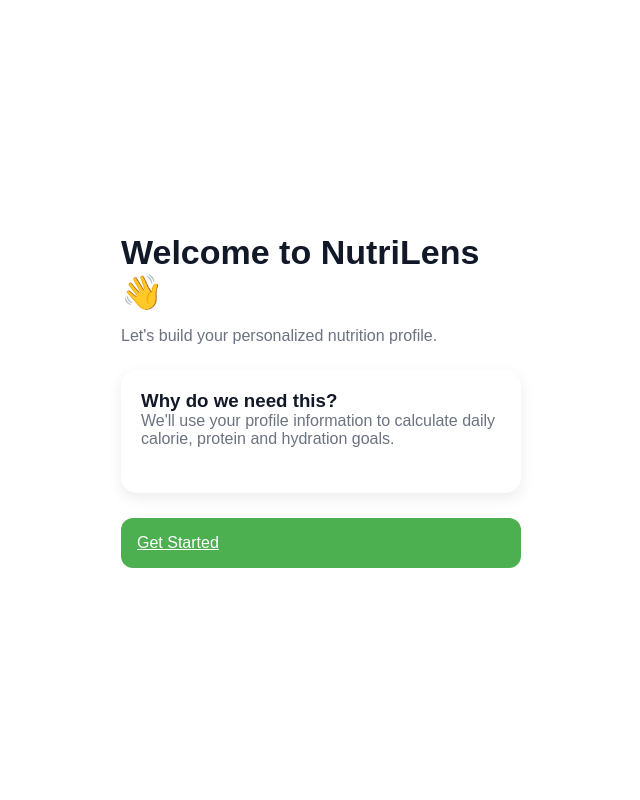
After one commit to tarunvarma67/NutriLens, a Flask app: page /onboarding in a window 1280 px wide. The commit adds this page. Shown: the whole page, without its empty margins (319-959 px from the left). Run offline with Flask 3, Linux system fonts and the light colour scheme; a user stored in the database is signed in.

Commit message:
Added user onboarding and profile setup flow

```diff
--- a/app.py
+++ b/app.py
@@ -108,8 +108,10 @@ def signup():
         connection.commit()
         connection.close()
 
-        return f"Account Created Successfully! Your User ID is {user_id}"
+        session["user_id"] = user_id
+        session["username"] = username
 
+        return redirect("/onboarding")
     return render_template("signup.html")
 
 @app.route("/dashboard")
@@ -133,5 +135,56 @@ def logout():
 
     return redirect("/login")
 
+@app.route("/onboarding")
+def onboarding():
+
+    if "user_id" not in session:
+        return redirect("/login")
+
+    return render_template("onboarding_welcome.html")
+@app.route("/profile-form", methods=["GET", "POST"])
+def profile_form():
+
+    if "user_id" not in session:
+        return redirect("/login")
+
+    if request.method == "POST":
+
+        age = request.form["age"]
+        gender = request.form["gender"]
+        height = request.form["height"]
+        weight = request.form["weight"]
+        activity_level = request.form["activity_level"]
+        goal = request.form["goal"]
+
+        connection = sqlite3.connect("nutrilens.db")
+        cursor = connection.cursor()
+
+        cursor.execute("""
+        UPDATE users
+        SET age=?,
+            gender=?,
+            height=?,
+            weight=?,
+            activity_level=?,
+            goal=?
+        WHERE user_id=?
+        """, (
+            age,
+            gender,
+            height,
+            weight,
+            activity_level,
+            goal,
+            session["user_id"]
+        ))
+
+        connection.commit()
+        connection.close()
+
+        return redirect("/dashboard")
+
+    return render_template("profile_form.html")
+
 if __name__ == "__main__":
-    app.run(debug=True)
+    app.run(debug=True, port=5001)
--- a/static/css/style.css
+++ b/static/css/style.css
@@ -537,3 +537,48 @@ footer{
     margin-bottom:16px;
     color:#111827;
 }
+/* ONBOARDING */
+
+.onboarding-container{
+
+    max-width:450px;
+
+    margin:auto;
+
+    padding:30px 25px;
+
+    min-height:100vh;
+
+    display:flex;
+
+    flex-direction:column;
+
+    justify-content:center;
+}
+
+.onboarding-container h1{
+
+    font-size:34px;
+
+    margin-bottom:15px;
+}
+
+.onboarding-container p{
+
+    color:#6b7280;
+
+    margin-bottom:25px;
+}
+
+.onboarding-card{
+
+    background:white;
+
+    padding:20px;
+
+    border-radius:16px;
+
+    box-shadow:0 5px 15px rgba(0,0,0,0.08);
+
+    margin-bottom:25px;
+}
--- /dev/null
+++ b/templates/onboarding_welcome.html
@@ -0,0 +1,39 @@
+<!DOCTYPE html>
+<html lang="en">
+<head>
+    <meta charset="UTF-8">
+    <meta name="viewport" content="width=device-width, initial-scale=1.0">
+    <title>Welcome - NutriLens</title>
+
+    <link rel="stylesheet"
+          href="{{ url_for('static', filename='css/style.css') }}">
+</head>
+<body>
+
+<div class="onboarding-container">
+
+    <h1>Welcome to NutriLens 👋</h1>
+
+    <p>
+        Let's build your personalized nutrition profile.
+    </p>
+
+    <div class="onboarding-card">
+
+        <h3>Why do we need this?</h3>
+
+        <p>
+            We'll use your profile information to calculate
+            daily calorie, protein and hydration goals.
+        </p>
+
+    </div>
+
+    <a href="/profile-form" class="primary-btn">
+        Get Started
+    </a>
+
+</div>
+
+</body>
+</html>
```
Also changed, not shown: database.py (+31 -5 lines), templates/profile_form.html (added, +56 -0 lines), nutrilens.db.
